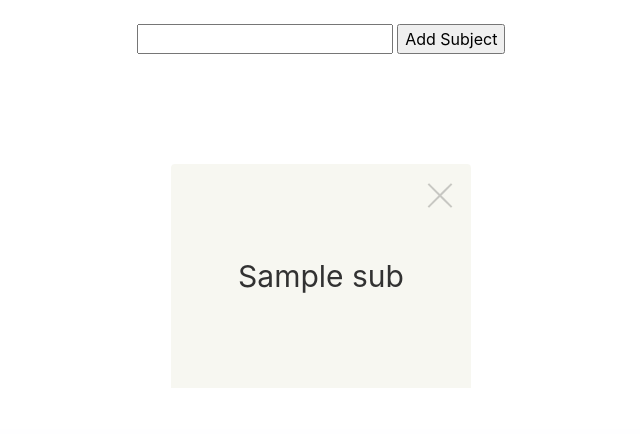
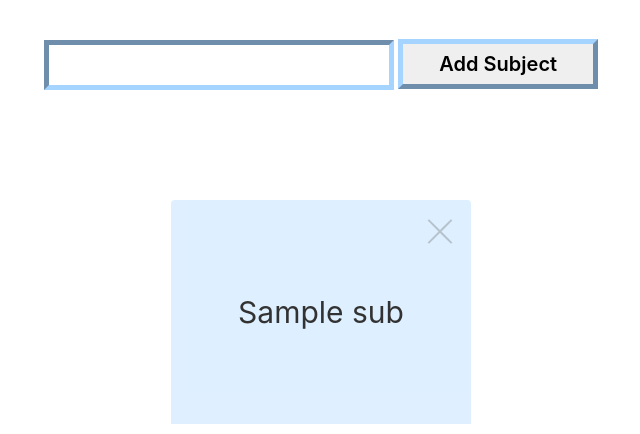
Before and after one commit to fteng1/edusound, a Python web app: template templates/index.html in a window 1280 px wide. Shown: the part 371-805 px from the top of the page, without its empty margins (319-959 px from the left). Before the commit the page ends 759 px from the top, so only its background shows below. Run offline with Jinja, Linux system fonts and the light colour scheme; the template is opened without the code that fills it: most values are stand-ins (such as "Sample title", 1, 10 or a date in 2020); some libraries are stand-ins or nearby versions.

Commit message:
css changes on index.css

```diff
--- a/css/index.css
+++ b/css/index.css
@@ -6,7 +6,7 @@
   font-family: cursive;
   font-style: italic;
   font: Apple Chancery;
-  font-size: 70px;
+  font-size: 80px;
   font-weight: 900;
   letter-spacing: 3px;
   text-shadow: 3px 2px white;
@@ -42,7 +42,9 @@
 }
 
 .flex-container > div {
-  background-color: #f6f6ee;
+  /* background-color: #F0F8FF; */
+  /* background-color: #E0FFFF; */
+  background-color: #d7ecff;
   width: 300px;
   margin: 10px;
   text-align: center;
@@ -65,6 +67,23 @@
   opacity: 100%;
   transition-delay: 0.5ms;
 }
+
+.input_subject {
+  width: 350px;
+  height: 50px;
+  border-color: #a4d4ff;
+  border-width: thick;
+}
+
+.input_button {
+  width: 200px;
+  height: 50px;
+  border-color: #a4d4ff;
+  border-width: thick;
+  font-size: 20px;
+  font-weight: 600;
+}
+
 
 .close {
   position: absolute;
--- a/templates/index.html
+++ b/templates/index.html
@@ -31,7 +31,7 @@
   <center>
   <form method="post">
     <input id="subject" class="input_subject" type="string" name="subject_string">
-    <input class="input_subject" type="submit" name="action" value="Add Subject">
+    <input class="input_button" type="submit" name="action" value="Add Subject">
   </form>
   </center>
   <div class="flex-container">
```
Also changed, not shown: 1 other file.
